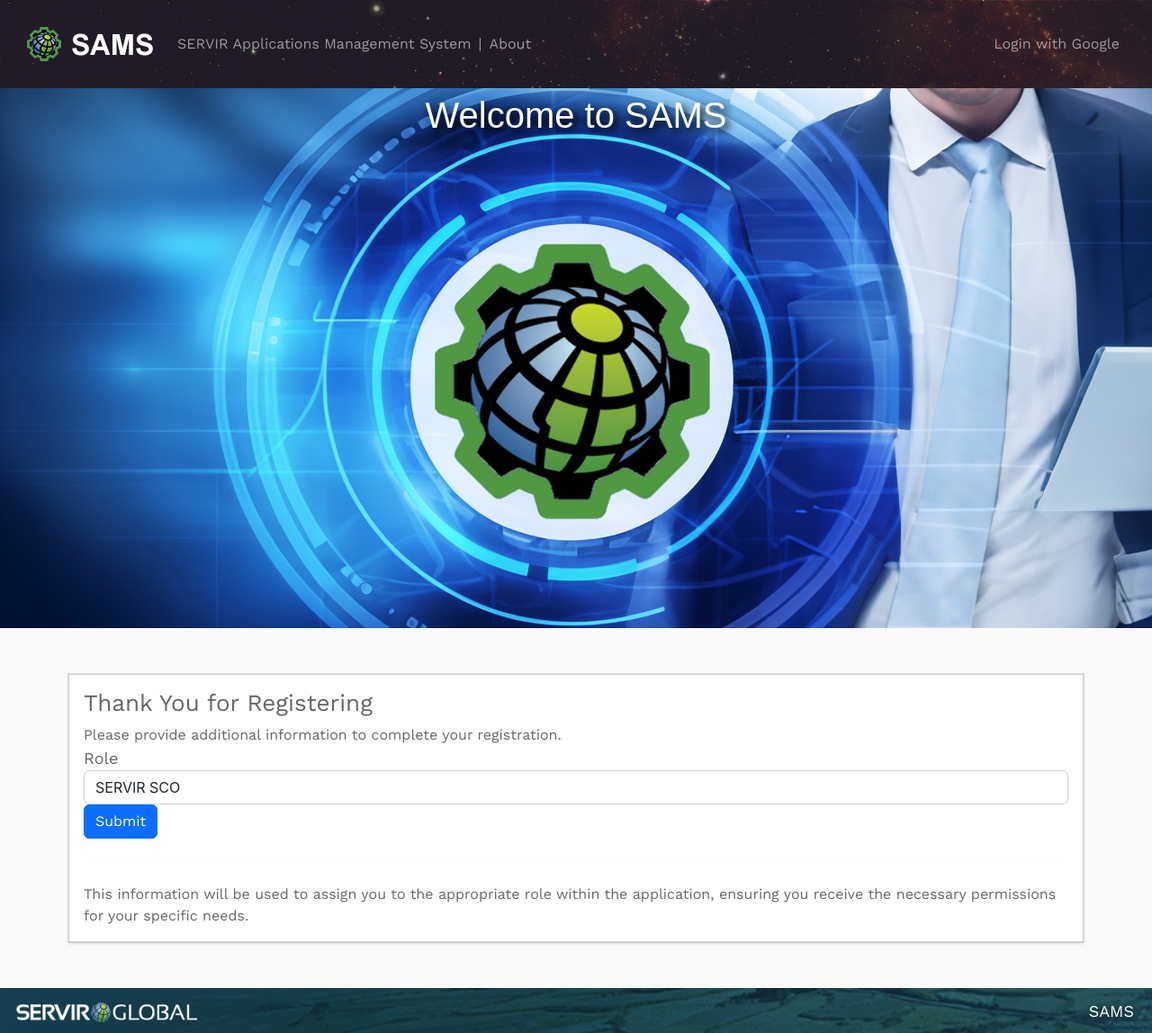
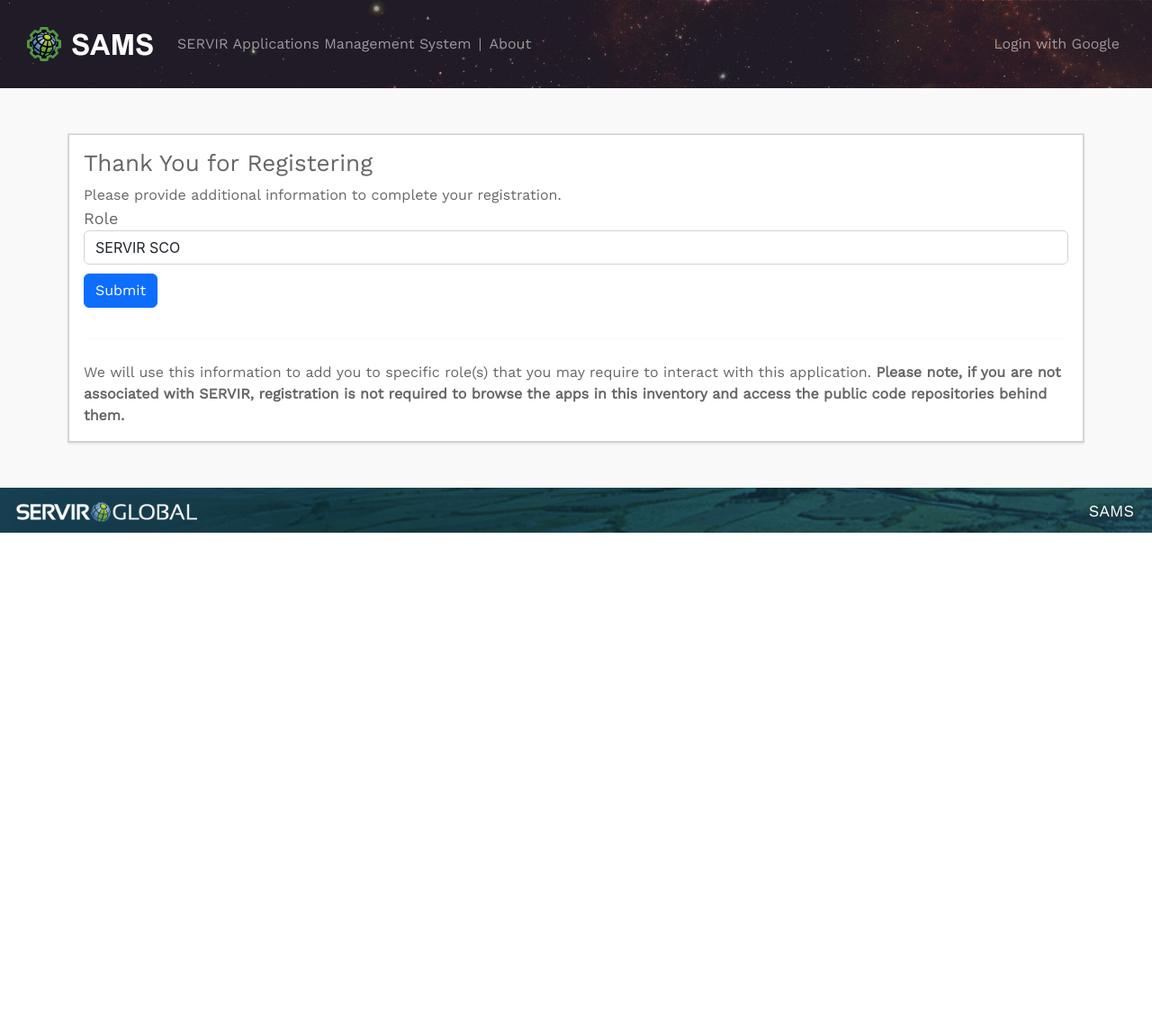
Before and after one commit to SERVIR/SAMS, a Django app: page /fill_information/ in a window 1280 px wide. Shown: the whole page at 90% size. After the commit the page ends 592 px from the top, so only its background shows below. Run offline with Django 4.2, Linux system fonts and the light colour scheme; parts of the project's set-up code (start-up, migrations or seed data) failed here and were passed over; some libraries are stand-ins or nearby versions.

Commit message:
registration page updates

```diff
--- a/app/templates/fill_information.html
+++ b/app/templates/fill_information.html
@@ -47,19 +47,6 @@
 
 {% endblock %}
 {% block content %}
-    <div style="position: relative; height: 600px;background-image: url(/static/app/img/sign-up-hero.png);background-size: cover;background-position: center;">
-            <!-- Hero image in the home page -->
-            <div>
-
-                <div class="card-img-overlay ">
-                    <div class="text-center text-white vertical_center">
-                        <!-- Title on the hero image-->
-                        <p id="title_class">
-                            Welcome to SAMS </p>
-                    </div>
-                </div>
-            </div>
-        </div>
     <br>
     <div class="container mt-5">
         <div class="card">
@@ -72,15 +59,17 @@
                         <label for="role">Role</label>
                         {{ form.role }}
                     </div>
-                    <div id="otherExplanation" class="form-group hidden">
+                    <div id="otherExplanation" class="form-group hidden" >
                         <label for="id_other_explanation">Explanation</label>
                         {{ form.other_explanation }}
                     </div>
-                    <button type="submit" class="btn btn-primary">Submit</button>
+                    <button type="submit" class="btn btn-primary" style="margin: 10px 0;">Submit</button>
                 </form>
                 <hr>
-                <p class="card-text">This information will be used to assign you to the appropriate role within the
-                    application, ensuring you receive the necessary permissions for your specific needs.</p>
+                <p class="card-text">We will use this information to add you to specific role(s) that you may require
+                    to interact with this application. <span style="font-weight: bold"> Please note, if you are not associated with SERVIR,
+                    registration is not required to browse the apps in this inventory and access the public code
+                    repositories behind them.</span></p>
             </div>
         </div>
     <br>
```
